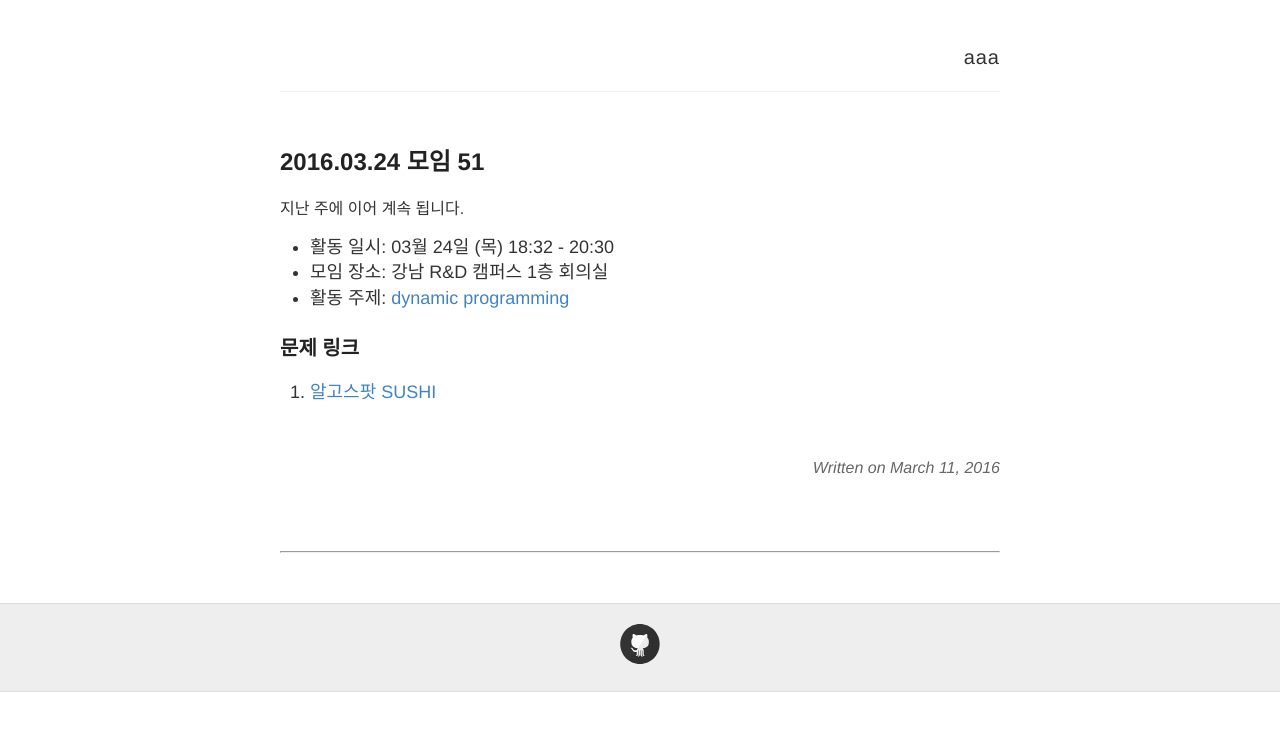
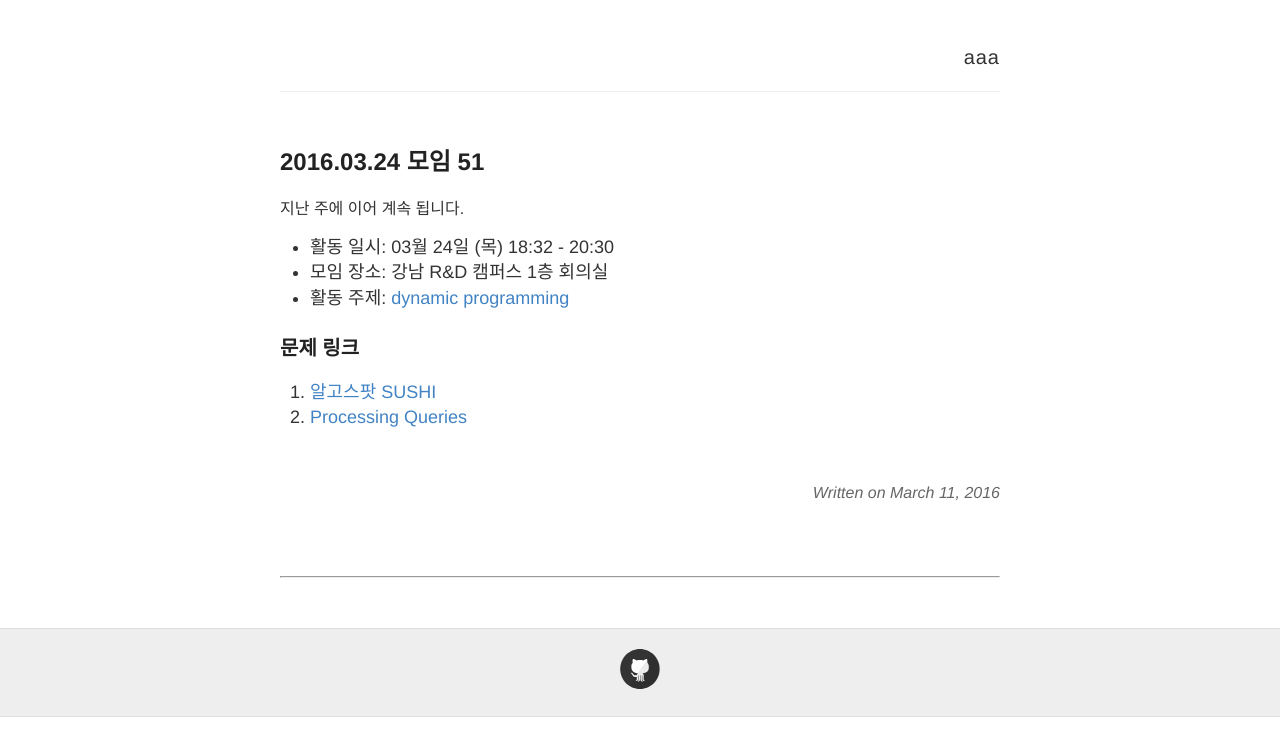
Before and after one commit to seirion/aaa, a Jekyll site: the page built from _posts/2016-03-24-meeting-051.md, in a window 1280 px wide. Shown: the top 756 px of the page. Built offline with Jekyll 4.4.1, drawn with Linux system fonts in a browser that asks for light colours; comment, search, counter and statistics services are not loaded.

Commit message:
Update 2016-03-24-meeting-051.md

```diff
--- a/_posts/2016-03-24-meeting-051.md
+++ b/_posts/2016-03-24-meeting-051.md
@@ -14,3 +14,4 @@ date:   2016-03-11 10:08:00
 ### 문제 링크
 
 1. [알고스팟 SUSHI](https://www.algospot.com/judge/problem/read/SUSHI)
+2. [Processing Queries](http://codeforces.com/contest/644/problem/B)
```
